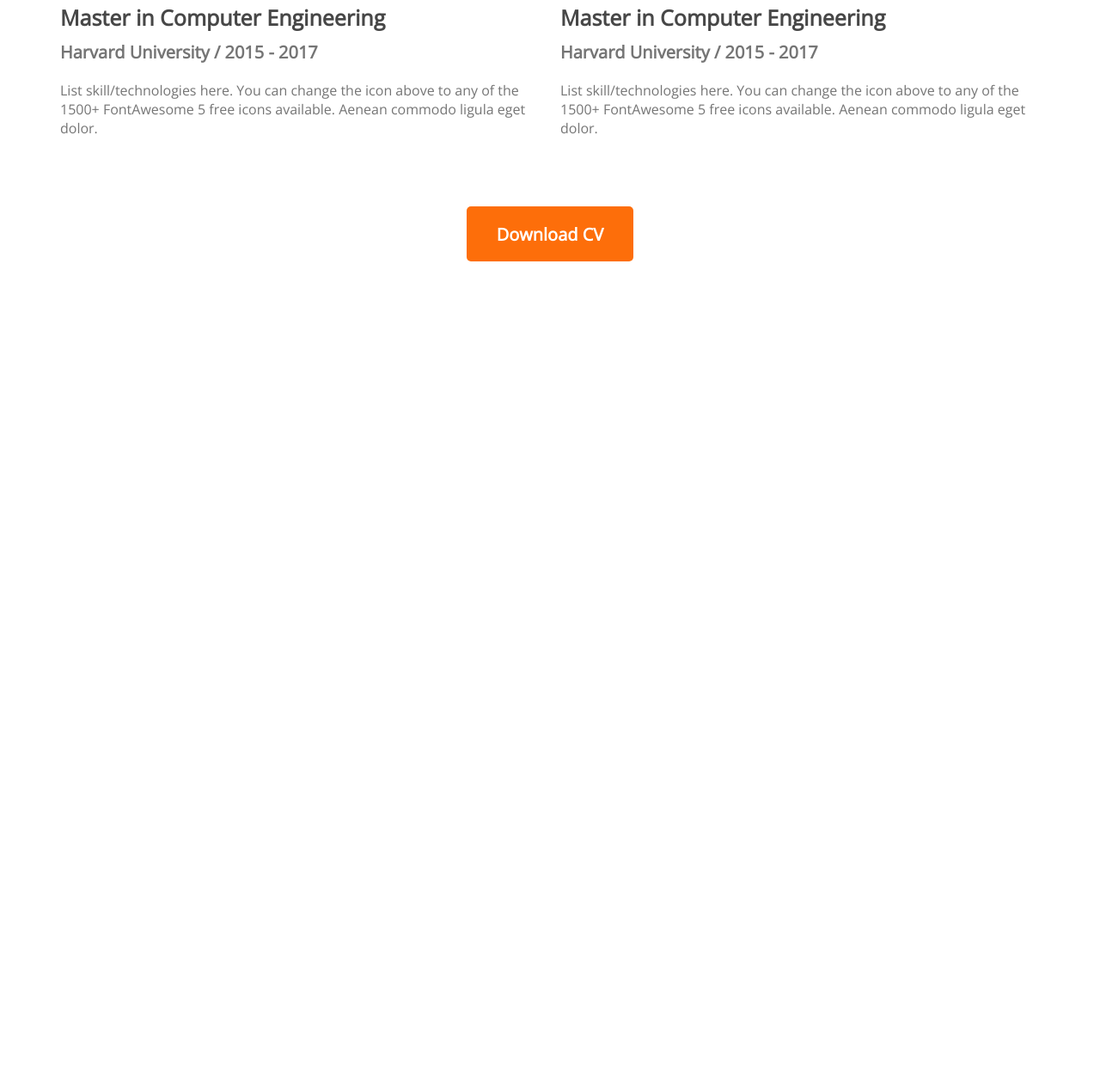
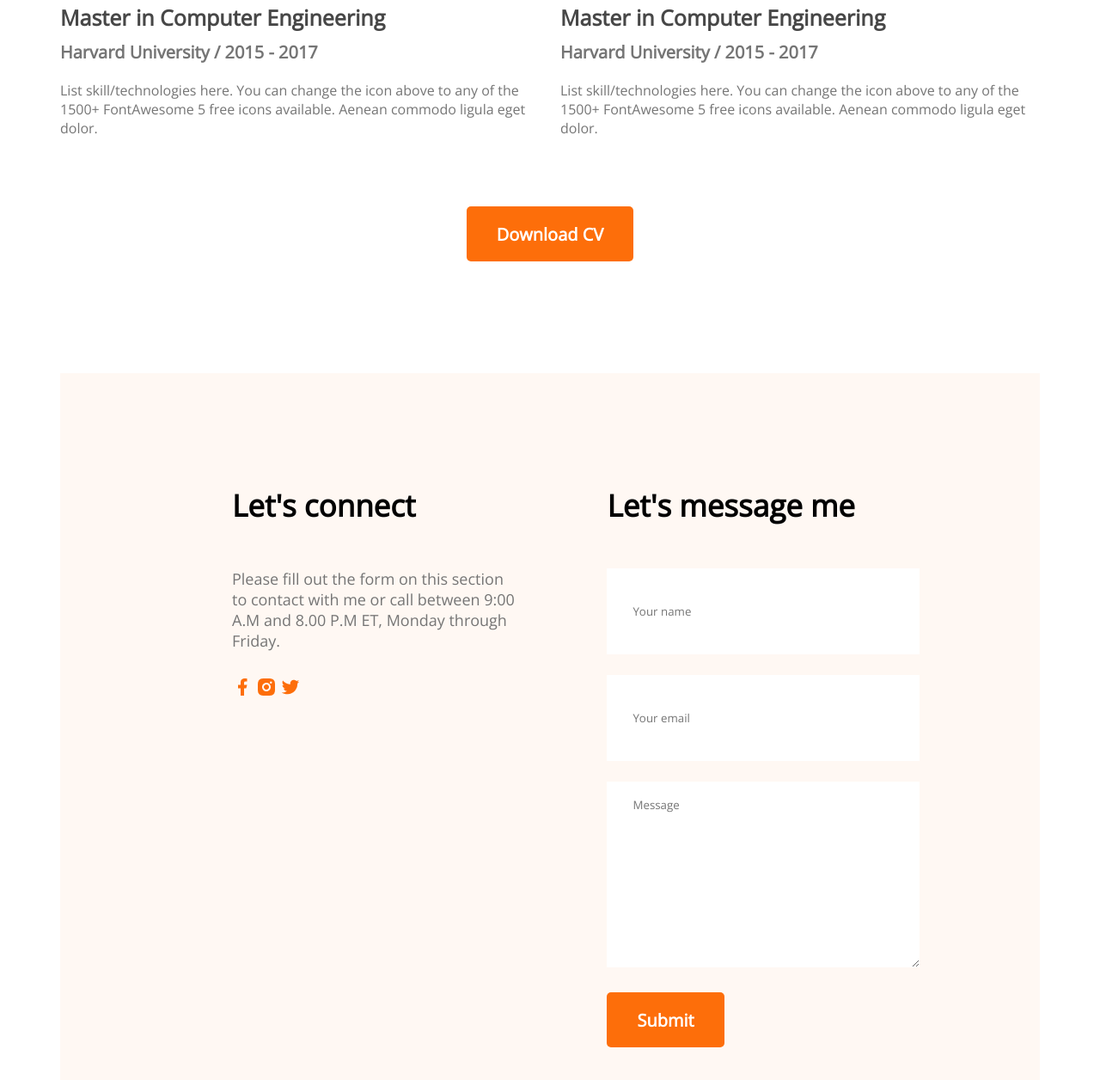
Before and after one commit to pieash9/Developer-portfolio, a plain HTML site: page index.html in a window 1280 px wide. Shown: the part 2747-4003 px from the top of the page at 86% size. Before the commit the page ends 3051 px from the top, so only its background shows below. Drawn offline with nearby package versions, Linux system fonts and the light colour scheme.

Commit message:
added contact part

```diff
--- a/index.html
+++ b/index.html
@@ -180,6 +180,25 @@
             <button class="btn-primary">Download CV</button>
         </div>
       </section>
+      <!-- contact section  -->
+      <section class="contact">
+        <div>
+            <h3 class="section-title">Let's connect</h3>
+            <p class="section-description">Please fill out the form on this section to contact with me or call between 9:00 A.M and 8.00 P.M ET, Monday through Friday.</p>
+            <img src="images/icons/facebook.png" alt="">
+            <img src="images/icons/insta.png" alt="">
+            <img src="images/icons/twitter.png" alt="">
+        </div>
+        <div>
+            <h3 class="section-title">Let's message me</h3>
+            <form action="#">
+                <input type="text" name="" id="" placeholder="Your name">
+                <input type="email" name="" id="" placeholder="Your email">
+                <textarea name="" id="" cols="30" rows="10" placeholder="Message"></textarea>
+                <input class="btn-primary" type="submit" value="Submit">
+            </form>
+        </div>
+      </section>
     </main>
   </body>
 </html>
--- a/styles/portfolio.css
+++ b/styles/portfolio.css
@@ -156,3 +156,25 @@ main {
     margin-top: 50px;
     text-align: center;
 }
+/* contact styles */
+.contact{
+    display: flex;
+    gap: 100px;
+    background: #FFF8F3;
+    padding: 130px 200px;
+}
+.contact .section-title{
+    text-align: left;
+}
+.contact input[type="text"], input[type="email"],textarea{
+    margin-bottom: 24px;
+    border: 0;
+    width: 100%;
+    padding: 18px 30px;
+}
+input{
+    height: 64px;
+}
+.contact a{
+    text-decoration: none;
+}
```
